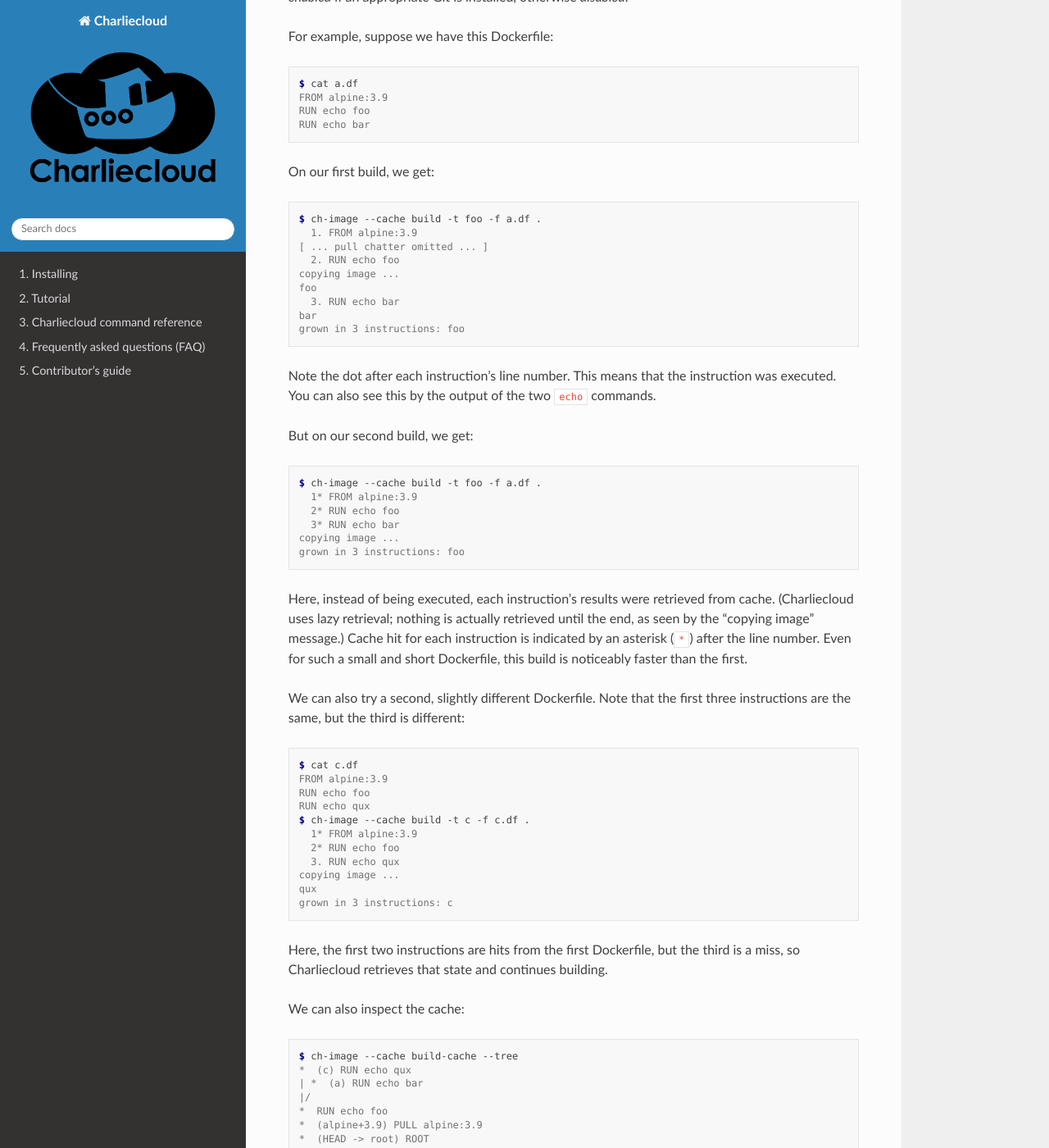
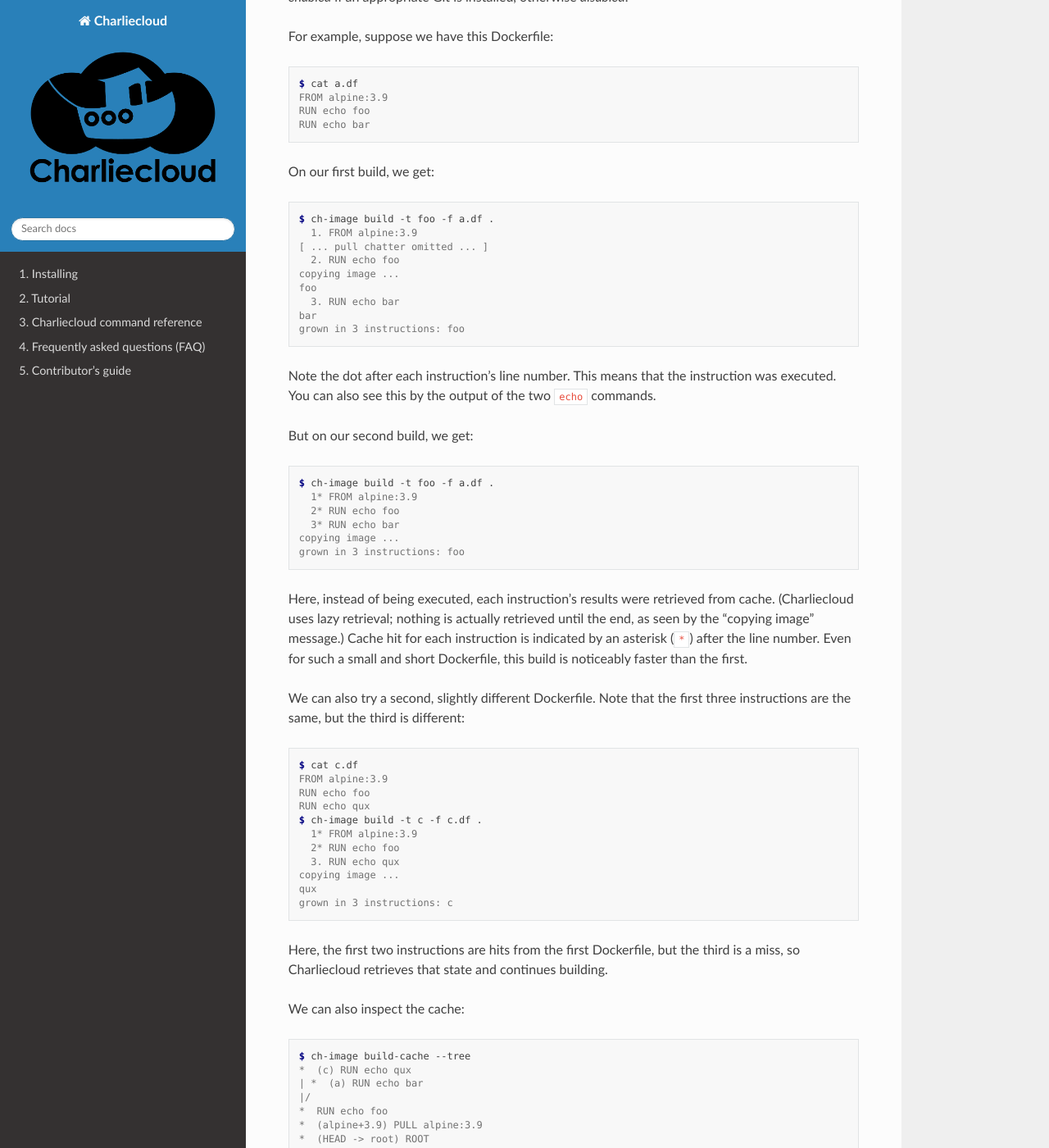
Before and after one commit to hpc/charliecloud, a Sphinx documentation site: the page built from doc/ch-image.rst, in a window 1280 px wide and 1400 px high, scrolled down 5220 px. Shown: the whole window at 82% size. Built offline with Sphinx 7.4.7 and the Read the Docs theme 2.0.0, drawn with Linux system fonts in a browser that asks for light colours.

Commit message:
tweak docs

```diff
--- a/doc/ch-image_desc.rst
+++ b/doc/ch-image_desc.rst
@@ -276,7 +276,7 @@ For example, suppose we have this Dockerfile::
 
 On our first build, we get::
 
-  $ ch-image --cache build -t foo -f a.df .
+  $ ch-image build -t foo -f a.df .
     1. FROM alpine:3.9
   [ ... pull chatter omitted ... ]
     2. RUN echo foo
@@ -292,7 +292,7 @@ instruction was executed. You can also see this by the output of the two
 
 But on our second build, we get::
 
-  $ ch-image --cache build -t foo -f a.df .
+  $ ch-image build -t foo -f a.df .
     1* FROM alpine:3.9
     2* RUN echo foo
     3* RUN echo bar
@@ -313,7 +313,7 @@ three instructions are the same, but the third is different::
   FROM alpine:3.9
   RUN echo foo
   RUN echo qux
-  $ ch-image --cache build -t c -f c.df .
+  $ ch-image build -t c -f c.df .
     1* FROM alpine:3.9
     2* RUN echo foo
     3. RUN echo qux
@@ -326,7 +326,7 @@ third is a miss, so Charliecloud retrieves that state and continues building.
 
 We can also inspect the cache::
 
-  $ ch-image --cache build-cache --tree
+  $ ch-image build-cache --tree
   *  (c) RUN echo qux
   | *  (a) RUN echo bar
   |/
```
